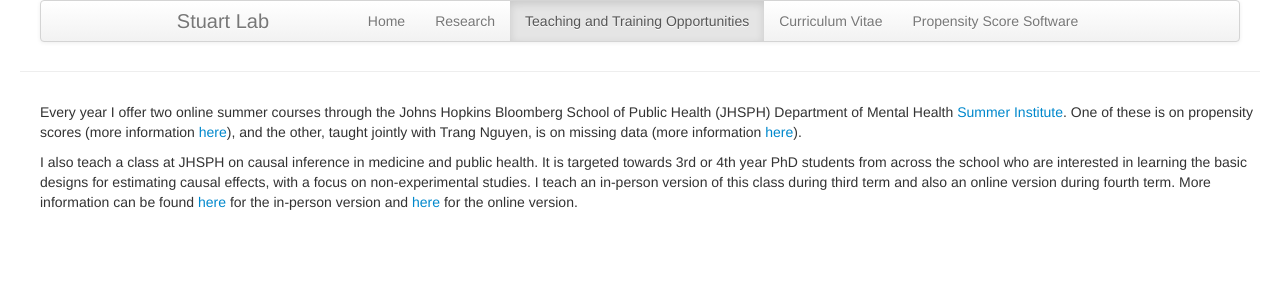
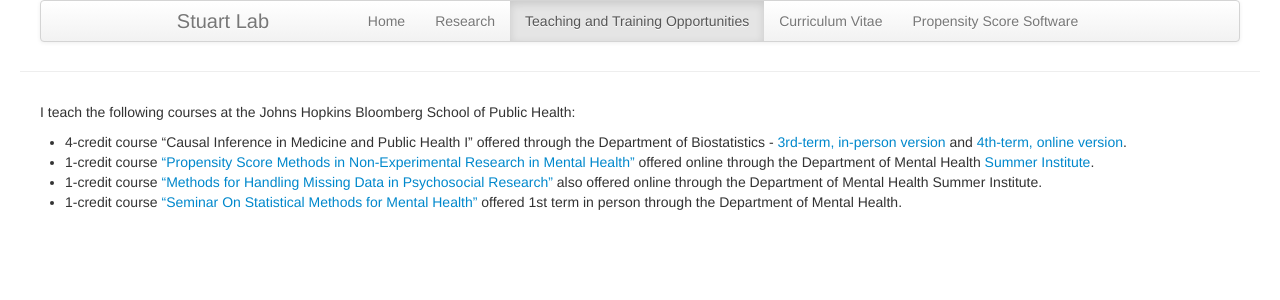
Before and after one commit to StuartRA/StuartRA.github.io, a Jekyll site: the page built from 01-teaching.md, in a window 1280 px wide. Shown: the top 300 px of the page. Built offline with Jekyll 4.4.1, drawn with Linux system fonts in a browser that asks for light colours.

Commit message:
Update 01-teaching.md

```diff
--- a/01-teaching.md
+++ b/01-teaching.md
@@ -6,6 +6,8 @@ permalink: "teaching.html"
 ---
 {% include JB/setup %}
 
-Every year I offer two online summer courses through the Johns Hopkins Bloomberg School of Public Health (JHSPH) Department of Mental Health [Summer Institute](https://www.jhsph.edu/departments/mental-health/summer-institute). One of these is on propensity scores (more information [here](https://www.jhsph.edu/courses/course/25740/2018/330.626.89/propensity-score-methods-in-non-experimental-resea)), and the other, taught jointly with Trang Nguyen, is on missing data (more information [here](https://www.jhsph.edu/courses/course/25768/2018/330.636.89/methods-for-handling-missing-data-in-psychosocial)).
-
-I also teach a class at JHSPH on causal inference in medicine and public health. It is targeted towards 3rd or 4th year PhD students from across the school who are interested in learning the basic designs for estimating causal effects, with a focus on non-experimental studies. I teach an in-person version of this class during third term and also an online version during fourth term. More information can be found [here](https://www.jhsph.edu/courses/course/26845/2018/140.664.01/causal-inference-in-medicine-and-public-health-i) for the in-person version and [here](https://www.jhsph.edu/courses/course/27297/2018/140.664.81/causal-inference-in-medicine-and-public-health-i) for the online version.
+I teach the following courses at the Johns Hopkins Bloomberg School of Public Health:
+* 4-credit course "Causal Inference in Medicine and Public Health I" offered through the Department of Biostatistics - [3rd-term, in-person version](https://www.jhsph.edu/courses/course/26845/2018/140.664.01/causal-inference-in-medicine-and-public-health-i) and [4th-term, online version](https://www.jhsph.edu/courses/course/27297/2018/140.664.81/causal-inference-in-medicine-and-public-health-i).
+* 1-credit course ["Propensity Score Methods in Non-Experimental Research in Mental Health"](https://www.jhsph.edu/courses/course/25740/2018/330.626.89/propensity-score-methods-in-non-experimental-resea) offered online through the Department of Mental Health [Summer Institute](https://www.jhsph.edu/departments/mental-health/summer-institute).
+* 1-credit course ["Methods for Handling Missing Data in Psychosocial Research"](https://www.jhsph.edu/courses/course/25768/2018/330.636.89/methods-for-handling-missing-data-in-psychosocial) also offered online through the Department of Mental Health Summer Institute.
+* 1-credit course ["Seminar On Statistical Methods for Mental Health"](https://www.jhsph.edu/courses/course/26046/2018/330.805.01/seminar-on-statistical-methods-for-mental-health) offered 1st term in person through the Department of Mental Health.
```
